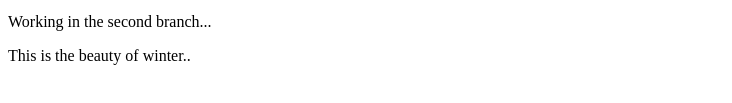
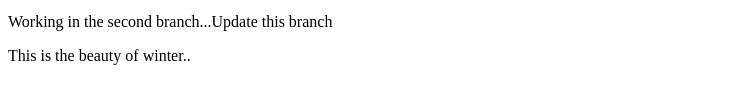
Before and after one commit to hafiz07sec/my-first-website, a plain HTML site: page index.html in a window 1280 px wide. Shown: the part 416-519 px from the top of the page, without its empty margins (0-732 px from the left). Drawn offline with Linux system fonts and the light colour scheme.

```diff
--- a/index.html
+++ b/index.html
@@ -31,7 +31,7 @@
         <img src="images/flag.jpg">
         <p>Bangladesh</p>
      </div>
-     <p> Working in the second branch...</p>
+     <p> Working in the second branch...Update this branch</p>
 
      <p>This is the beauty of winter..</p>
 </body>
```
